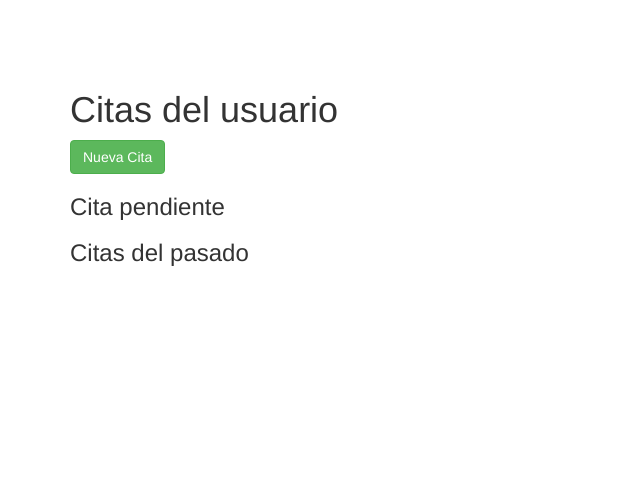
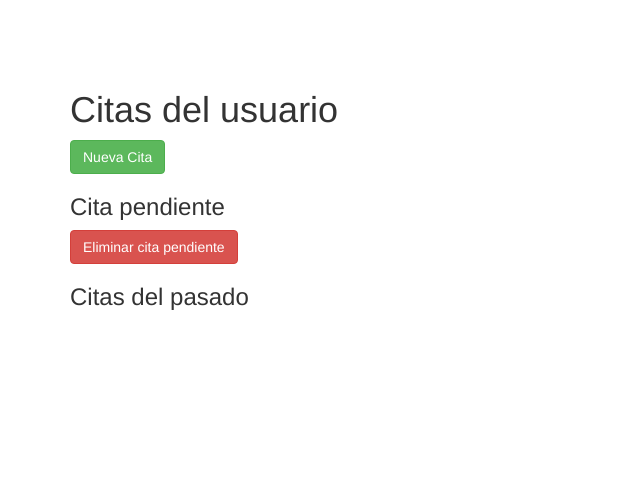
Before and after one commit to raupulus/yii2-php-framework-practice_1, a Yii app: template views/citas/index.php in a window 1280 px wide. Shown: the top 504 px of the page, without its empty margins (0-640 px from the left). Run offline with PHP 8.4 and a stand-in for Yii, Linux system fonts and the light colour scheme; the template is opened without the code that fills it, so the values that code supplies are empty; some libraries are stand-ins or nearby versions.

Commit message:
Permito eliminar cita y limito la cita pendiente solo a posteriores o iguales a hoy

```diff
--- a/views/citas/index.php
+++ b/views/citas/index.php
@@ -23,17 +23,29 @@ $this->params['breadcrumbs'][] = $this->title;
 
     <div>
         <?php
-        $model = Citas::citaPendiente()->one();
+        $pendiente = Citas::citaPendiente()->one();
         ?>
 
-        <?php if ($model): ?>
+        <?php if ($pendiente): ?>
         <h3>Cita pendiente</h3>
 
         <?= DetailView::widget([
-            'model' => $model,
+            'model' => $pendiente,
             'attributes' => [
-                'fecha',
-                'hora',
+                'fecha:date',
+                'hora:time',
+            ],
+        ]) ?>
+
+        <?= Html::a('Eliminar cita pendiente', [
+            'delete',
+            'id' => $pendiente->id
+        ],
+        [
+            'class' => 'btn btn-danger',
+            'data' => [
+                'confirm' => '¿Estás seguro que quieres eliminar esta cita?',
+                'method' => 'post',
             ],
         ]) ?>
 
@@ -47,12 +59,18 @@ $this->params['breadcrumbs'][] = $this->title;
         <h3>Citas del pasado</h3>
     </div>
 
+    <?php
+        /* Filtro los anteriores a hoy */
+        $dataProvider->query->andFilterWhere([
+            '<=', 'fecha', (new DateTime('now'))->format('Y/m/d'),
+        ]);
+    ?>
+
     <?= GridView::widget([
         'dataProvider' => $dataProvider,
         'columns' => [
             'fecha:date',
             'hora:time',
-            //['class' => 'yii\grid\ActionColumn'],
         ],
     ]); ?>
 </div>
```
